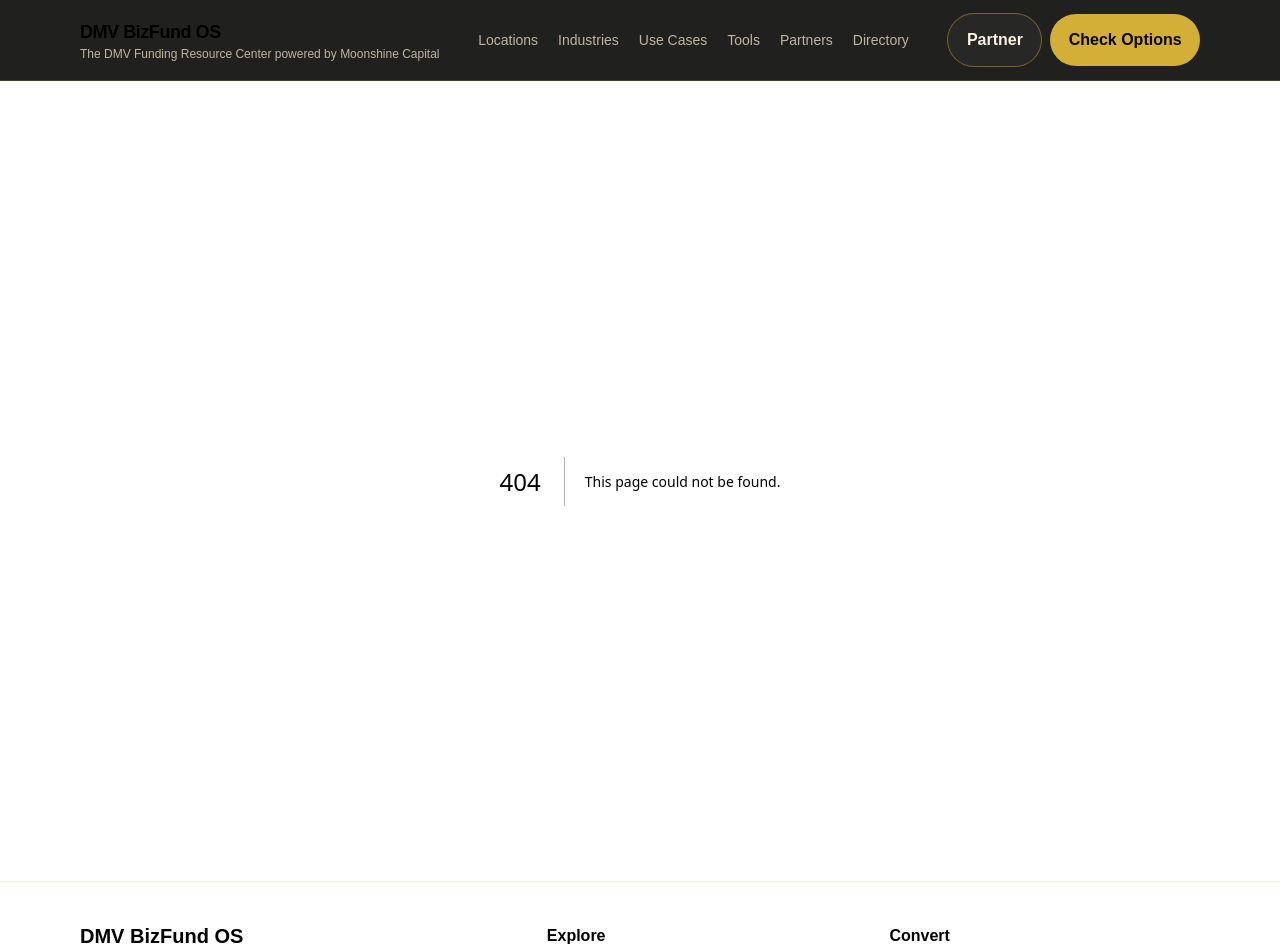
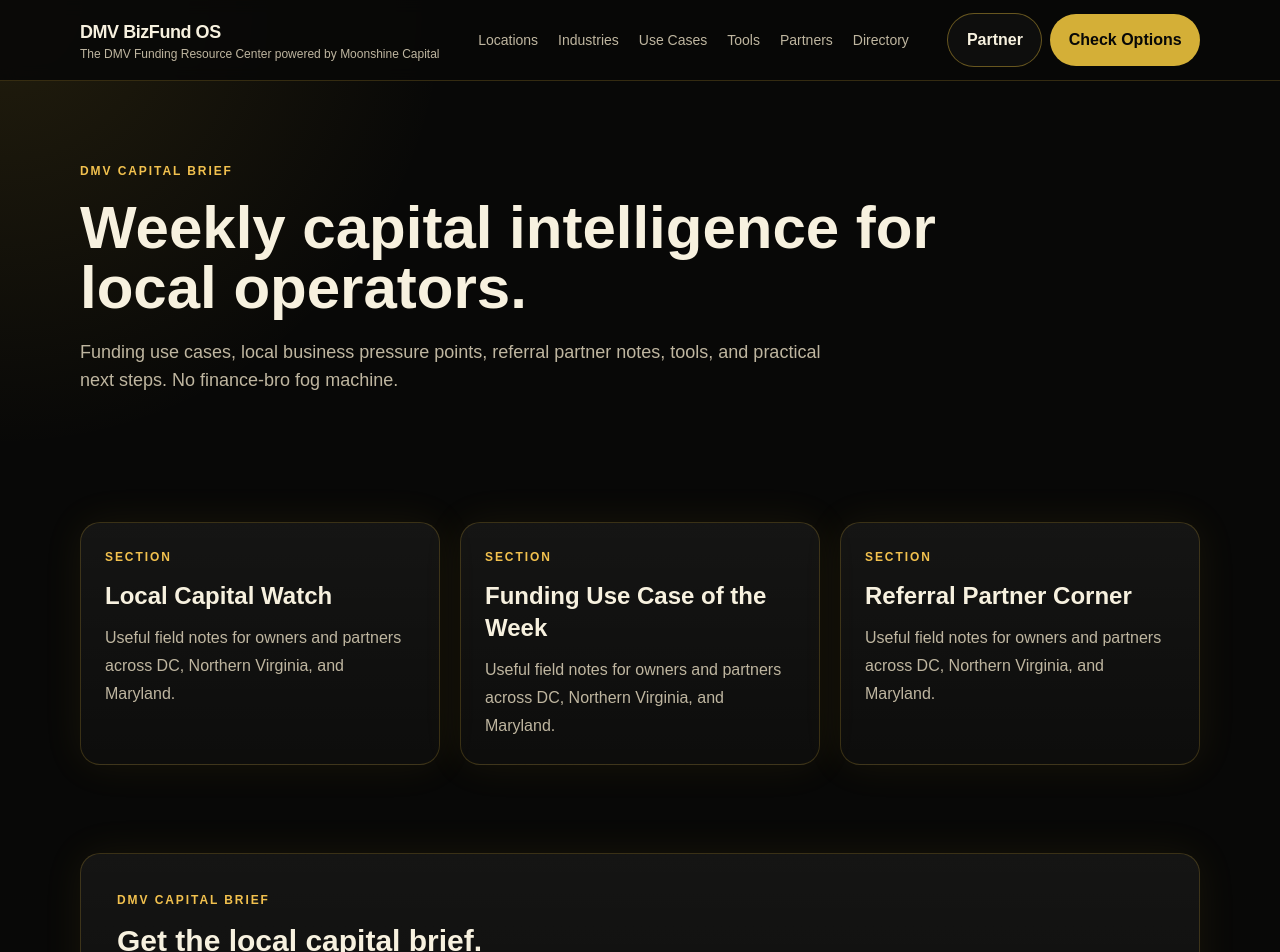
Before and after one commit to JFeimster/dmv-bizfund-os, a Next.js app: page /newsletter in a window 1280 px wide. Before the commit this address had no page. Shown: the top 952 px of the page. Built offline with nearby package versions, Linux system fonts and the light colour scheme.

Commit message:
Add newsletter page

```diff
--- /dev/null
+++ b/app/newsletter/page.tsx
@@ -0,0 +1,33 @@
+import PageHeader from "@/components/PageHeader";
+import NewsletterCTA from "@/components/NewsletterCTA";
+import ComplianceNote from "@/components/ComplianceNote";
+import { createMetadata } from "@/lib/seo";
+
+export const metadata = createMetadata({
+  title: "DMV Capital Brief Newsletter",
+  description: "Weekly local capital intelligence for DMV business owners, referral partners, and operators.",
+  path: "/newsletter"
+});
+
+export default function NewsletterPage() {
+  return (
+    <>
+      <PageHeader
+        eyebrow="DMV Capital Brief"
+        title="Weekly capital intelligence for local operators."
+        description="Funding use cases, local business pressure points, referral partner notes, tools, and practical next steps. No finance-bro fog machine."
+      />
+      <section className="container grid gap-5 py-12 md:grid-cols-3">
+        {["Local Capital Watch", "Funding Use Case of the Week", "Referral Partner Corner"].map((item) => (
+          <div className="card p-6" key={item}>
+            <p className="kicker">Section</p>
+            <h2 className="mt-3 text-2xl font-black">{item}</h2>
+            <p className="mt-3 text-muted">Useful field notes for owners and partners across DC, Northern Virginia, and Maryland.</p>
+          </div>
+        ))}
+      </section>
+      <NewsletterCTA />
+      <ComplianceNote />
+    </>
+  );
+}
```
